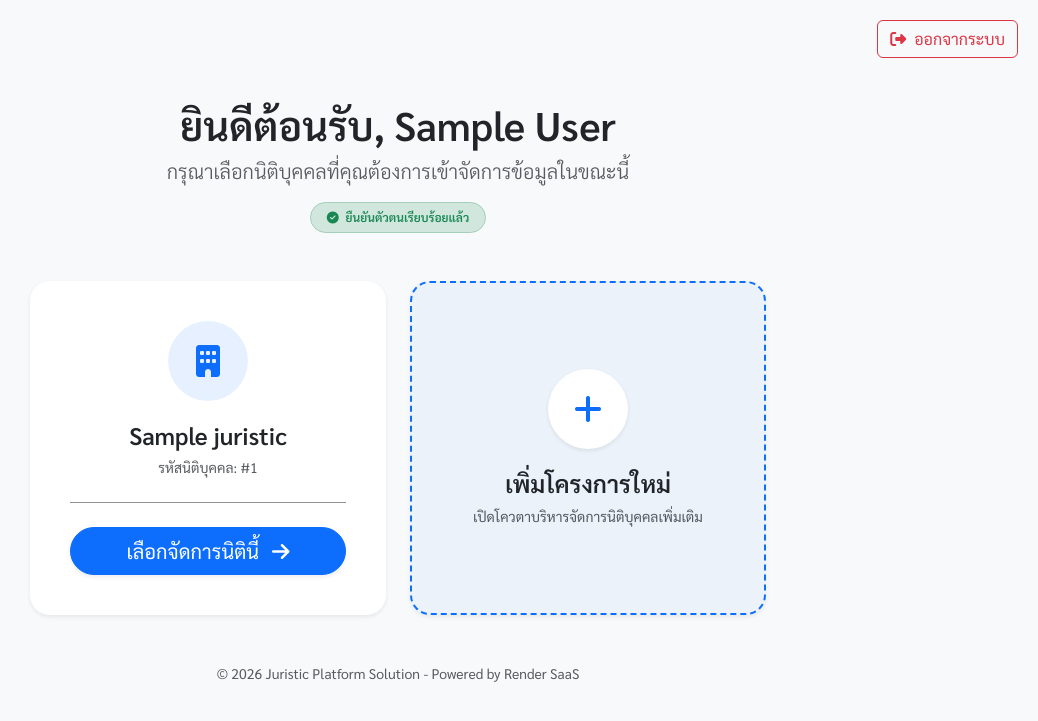
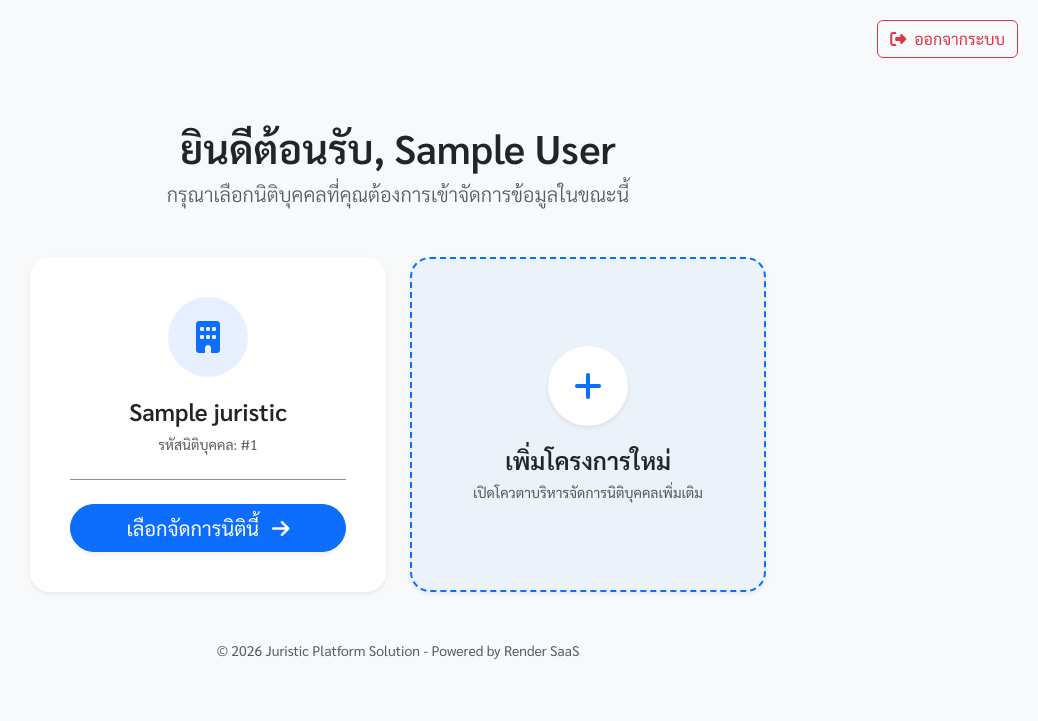
Before and after one commit to condobendcemb/juristicperson, a Flask app: page /select-juristic in a window 1280 px wide. Shown: the top 721 px of the page, without its empty margins (242-1280 px from the left). Run offline with Flask 3, Linux system fonts and the light colour scheme; the visitor is signed in with stand-in values (Sample User, id 1); tables that the repository leaves empty hold one stand-in row (values such as "Sample post"); some libraries are stand-ins or nearby versions.

Commit message:
Remove is_verified check from create_juristic and simplify add project card

```diff
--- a/routes/auth.py
+++ b/routes/auth.py
@@ -87,10 +87,6 @@ def create_juristic():
     user = Customer.query.get(current_user_id)
     if not user or user.role != 'admin':
         return jsonify({"success": False, "message": "สิทธิ์ไม่เพียงพอ"})
-
-    # ตรวจสอบการยืนยันตัวตน (KYC)
-    if not user.is_verified:
-        return jsonify({"success": False, "message": "กรุณายืนยันตัวตนก่อนเพื่อเริ่มสร้างโครงการ (Security Check)"})
 
     juristic_name = request.form.get('juristic_name')
     if not juristic_name:
--- a/templates/select_juristic.html
+++ b/templates/select_juristic.html
@@ -40,18 +40,6 @@
         <div class="text-center mb-5">
             <h1 class="fw-bold text-dark">ยินดีต้อนรับ, {{ user.name }}</h1>
             <p class="text-muted lead">กรุณาเลือกนิติบุคคลที่คุณต้องการเข้าจัดการข้อมูลในขณะนี้</p>
-
-            {% if not user.is_verified %}
-            <div class="alert alert-warning border-0 shadow-sm rounded-4 d-inline-block px-4 py-3 mt-2">
-                <i class="fas fa-exclamation-shield me-2"></i>
-                บัญชีของคุณยังไม่ได้ยืนยันตัวตน <strong>กรุณายืนยันตัวตนก่อนสร้างโครงการใหม่</strong>
-                <button class="btn btn-warning btn-sm ms-3 rounded-pill px-3" data-bs-toggle="modal" data-bs-target="#verifyIdentityModal">เริ่มยืนยันตัวตน</button>
-            </div>
-            {% else %}
-            <div class="badge bg-success-subtle text-success border border-success-subtle rounded-pill px-3 py-2">
-                <i class="fas fa-check-circle me-1"></i> ยืนยันตัวตนเรียบร้อยแล้ว
-            </div>
-            {% endif %}
         </div>
 
         <div class="row g-4 justify-content-center">
@@ -74,15 +62,15 @@
             {% endfor %}
 
             <div class="col-md-6 col-lg-4">
-                <div class="card h-100 shadow-sm juristic-card p-4 text-center border-dashed border-2 {% if user.is_verified %}border-primary{% else %}border-secondary opacity-75{% endif %}"
-                    data-bs-toggle="modal" data-bs-target="{% if user.is_verified %}#createJuristicModal{% else %}#verifyIdentityModal{% endif %}"
-                    style="border-style: dashed; background: rgba(13, 110, 253, 0.05);">
+                <div class="card h-100 shadow-sm juristic-card p-4 text-center border-dashed border-2 border-primary"
+                    data-bs-toggle="modal" data-bs-target="#createJuristicModal"
+                    style="border-style: dashed; background: rgba(13, 110, 253, 0.05); cursor: pointer;">
                     <div class="card-body d-flex flex-column align-items-center justify-content-center">
                         <div class="icon-box bg-white shadow-sm">
-                            <i class="fas fa-{% if user.is_verified %}plus{% else %}shield-alt{% endif %} fa-2x"></i>
+                            <i class="fas fa-plus fa-2x"></i>
                         </div>
-                        <h4 class="fw-bold mb-2">{% if user.is_verified %}เพิ่มโครงการใหม่{% else %}ยืนยันตัวตนเพื่อสร้าง{% endif %}</h4>
-                        <p class="text-muted small mb-0">{% if user.is_verified %}เปิดโควตาบริหารจัดการนิติบุคคลเพิ่มเติม{% else %}ต้องยืนยันตัวตนบัตรประชาชนก่อนสร้างโครงการ{% endif %}</p>
+                        <h4 class="fw-bold mb-2">เพิ่มโครงการใหม่</h4>
+                        <p class="text-muted small mb-0">เปิดโควตาบริหารจัดการนิติบุคคลเพิ่มเติม</p>
                     </div>
                 </div>
             </div>
```
